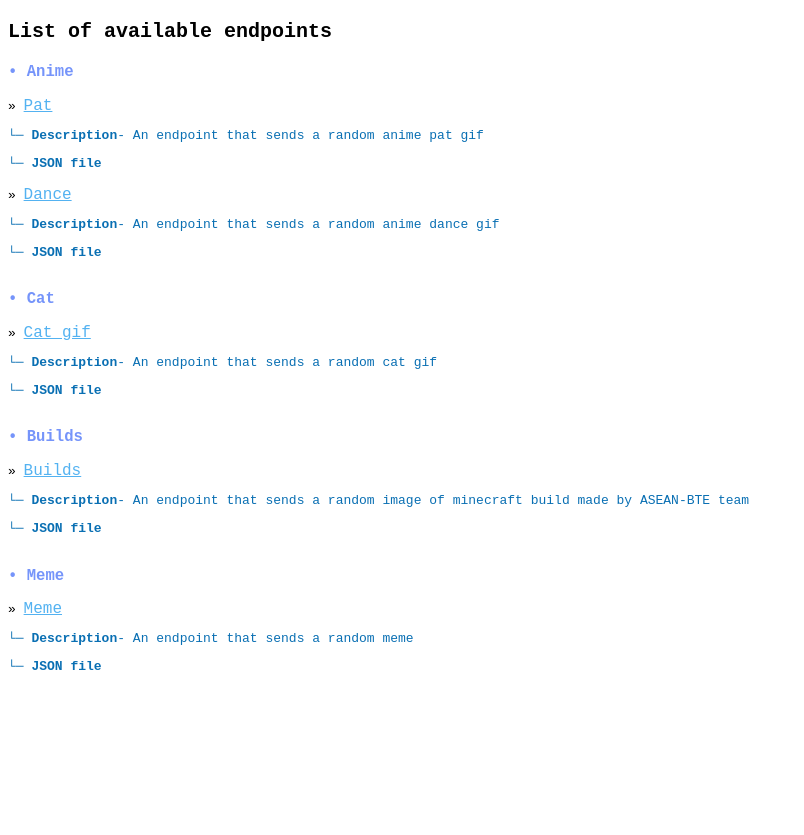
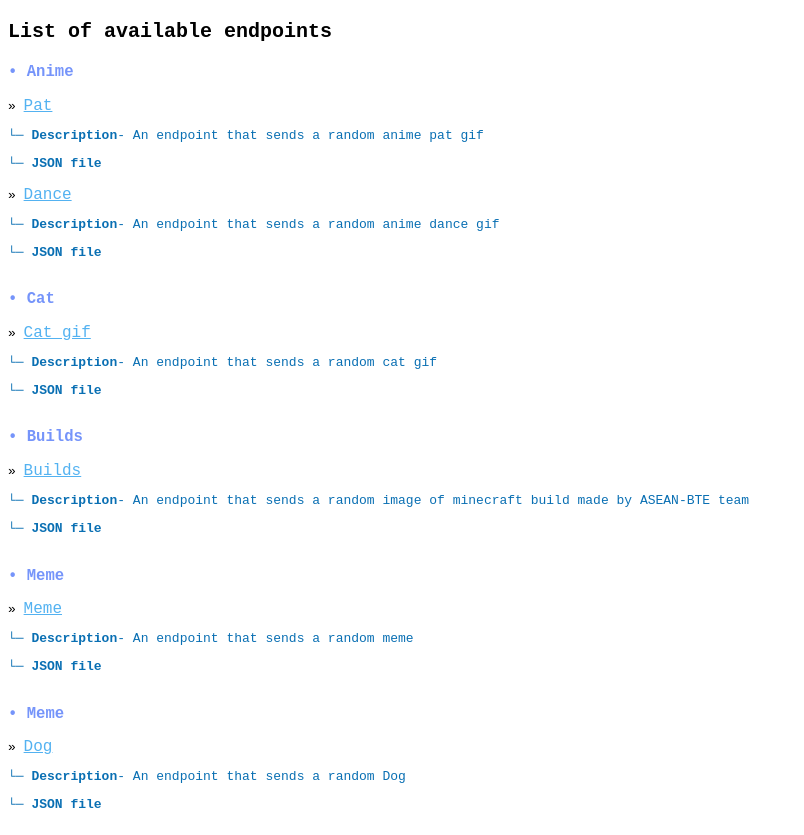
Before and after one commit to ASEAN-Build-The-Earth/ASEAN-API-V2, a website: page static/index.html in a window 1280 px wide. Shown: the whole page, without its empty margins (0-804 px from the left). Before the commit the page ends 800 px from the top, so only its background shows below. Drawn offline with Linux system fonts and the light colour scheme.

Commit message:
Added doggo

```diff
--- a/data/dog/dog.json
+++ b/data/dog/dog.json
@@ -1,8 +1,5 @@
 [
     {
 		"image": ""
-	},
-	{
-		"image": "https://media.discordapp.net/attachments/901086715802959873/919525713474891787/unknown.png"
 	}
 ]
--- a/index.js
+++ b/index.js
@@ -39,5 +39,9 @@
     res.json(randomObject(dataMeme))
 })
 
+app.get('/api/v1/Dog', (req, res) => {
+    res.json(randomObject(dataDog))
+})
+
 const port = process.env.PORT || 3000
 app.listen(port, () => console.log(`The server has started and listening to port ${port}`))
--- a/static/index.html
+++ b/static/index.html
@@ -76,6 +76,20 @@
                 <br>
                 <br>
         </div>
+
+        <div>
+                <p style="font-size: larger; color:rgb(117, 148, 250);"><strong>• Meme</strong></p>
+
+                » <a href="/api/v1/Dog" style="color: rgb(83, 178, 241); font-size: large;">Dog</a>
+                <br>
+                <p style="color: rgb(9, 111, 179); font-size: medium"><strong>└─ Description</strong>- <span>An endpoint
+                                that
+                                sends a random Dog</span></p>
+                <a href="/" style="color: rgb(9, 111, 179); font-size: medium; text-decoration: none"><strong>└─ JSON
+                                file</strong></a>
+                <br>
+                <br>
+        </div>
 </body>
 
 </html>
```
